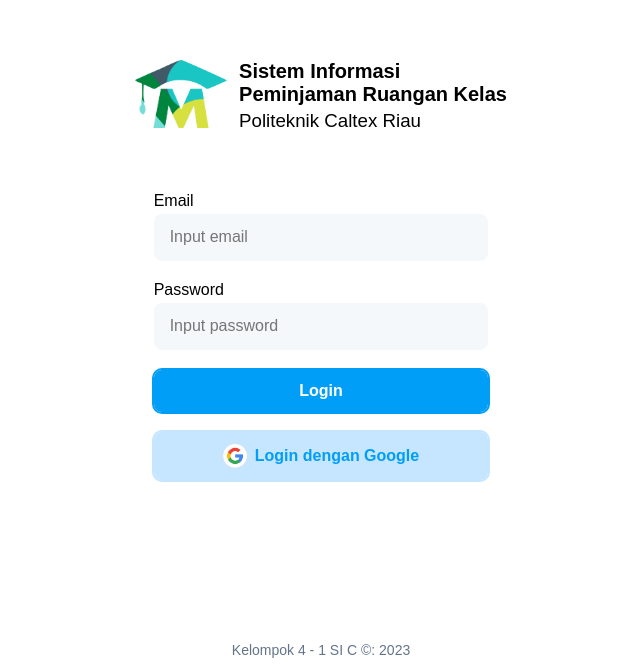
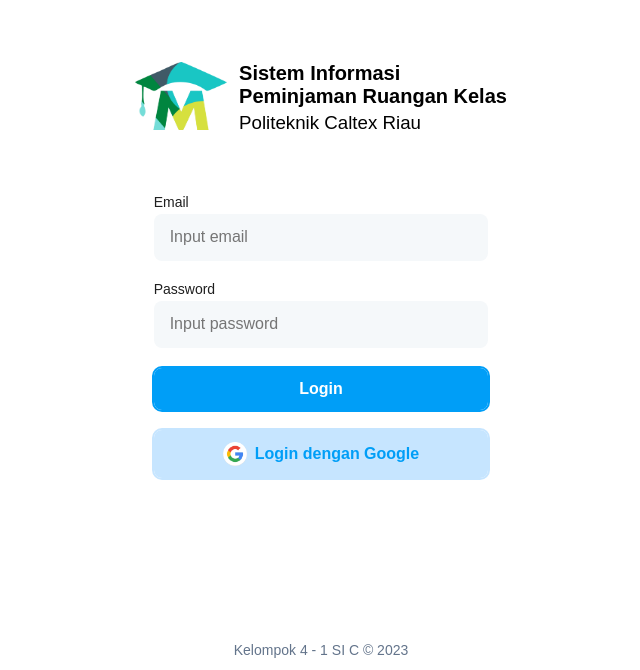
Before and after one commit to setiawanprmn/peminjaman-ruangan, a plain HTML site: page login.html in a window 1280 px wide. Shown: the part 130-800 px from the top of the page, without its empty margins (319-959 px from the left). Drawn offline with Linux system fonts and the light colour scheme.

Commit message:
some update

```diff
--- a/login.html
+++ b/login.html
@@ -60,7 +60,7 @@
       const year = date.getFullYear();
 
       const copyright = document.querySelector(".copyright");
-      copyright.innerHTML = `Kelompok 4 - 1 SI C &copy: ${year}`;
+      copyright.innerHTML = `Kelompok 4 - 1 SI C &copy ${year}`;
     </script>
   </body>
 </html>
--- a/style.css
+++ b/style.css
@@ -90,19 +90,20 @@ button {
   font-weight: 700;
   border: none;
   outline: none;
+  cursor: pointer;
 
   &:active {
     outline-offset: 2px;
   }
 }
 
-button.btn-primary {
+.btn-primary {
   background-color: var(--blue-dark);
   color: var(--white);
   outline: 2px solid var(--blue-dark);
 }
 
-button.btn-secondary {
+.btn-secondary {
   background-color: var(--blue-light);
   color: var(--blue-dark);
   outline: 2px solid var(--blue-light);
@@ -122,6 +123,10 @@ button.btn-secondary {
   }
 }
 
+label {
+  color: var(--dark);
+  font-size: 14px;
+}
 
 /* util */
 ::placeholder {
```
